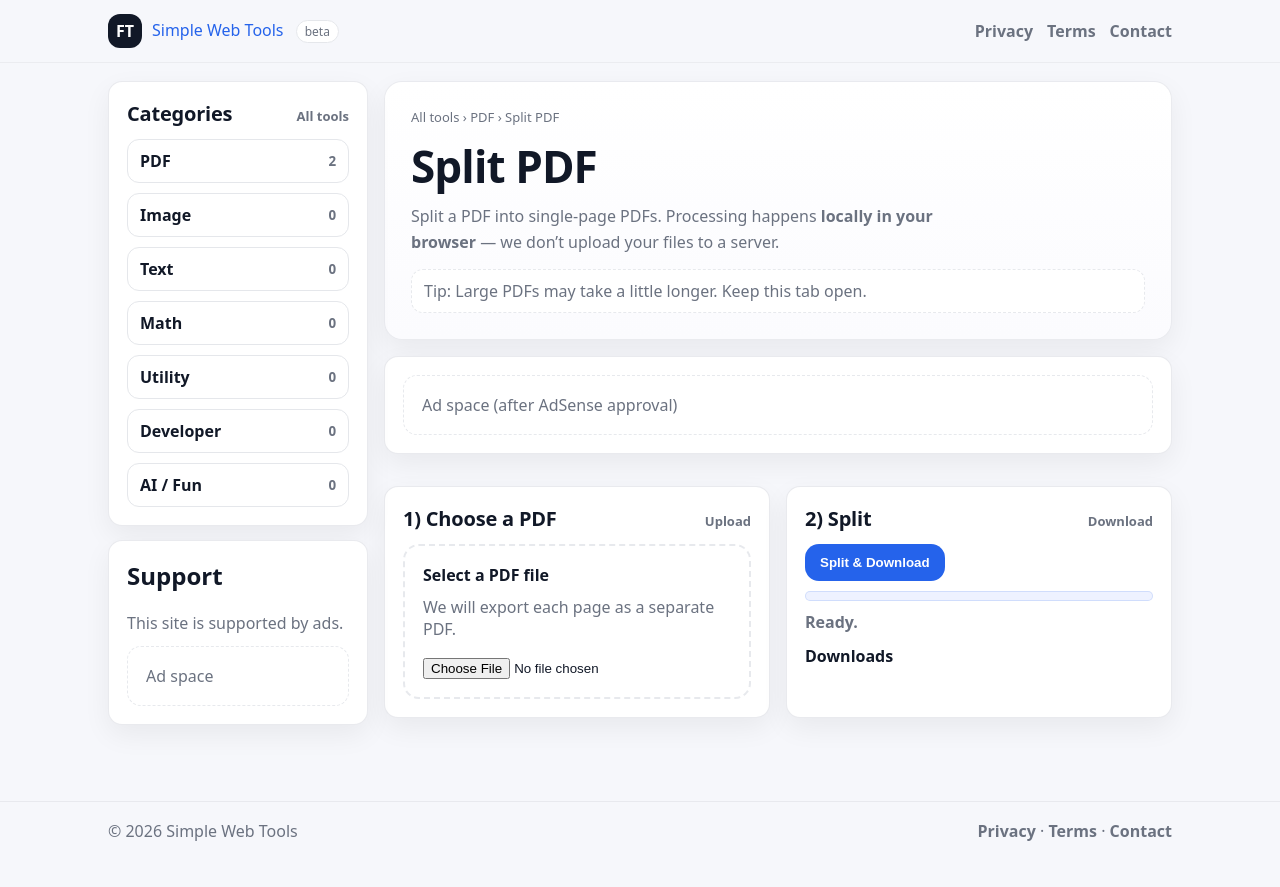
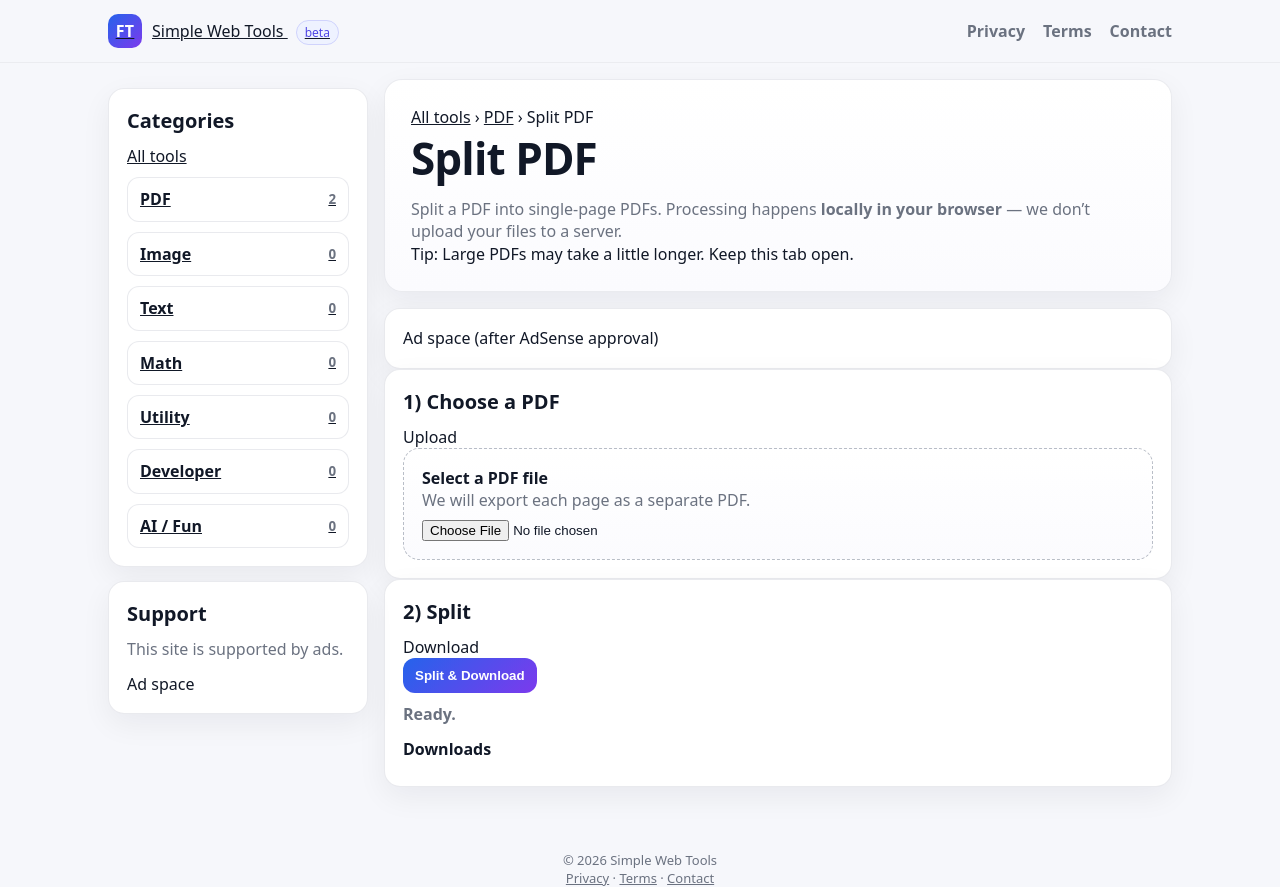
Before and after one commit to Rychee-work/simple-web-tools, a plain HTML site: page pdf/split/index.html in a window 1280 px wide. Drawn offline with Linux system fonts and the light colour scheme; a script that the page names is missing.

Commit message:
Change css

```diff
--- a/assets/css/styles.css
+++ b/assets/css/styles.css
@@ -3,37 +3,30 @@
   --card:#ffffff;
   --text:#111827;
   --muted:#6b7280;
-  --border:#e5e7eb;
-  --accent:#2563eb;
-  --radius:14px;
-  --shadow:0 10px 28px rgba(0,0,0,.06);
+  --brand:#2563eb;
+  --brand-2:#7c3aed;
+  --border:rgba(229,231,235,.85);
+  --radius:16px;
+  --shadow: 0 10px 30px rgba(17,24,39,.06);
 }
-
 *{box-sizing:border-box}
 html,body{height:100%}
 body{
   margin:0;
-  font-family:system-ui,-apple-system,BlinkMacSystemFont,"Segoe UI",Roboto,"Helvetica Neue",Arial,"Noto Sans",sans-serif;
+  font-family: ui-sans-serif, system-ui, -apple-system, Segoe UI, Roboto, Helvetica, Arial, "Apple Color Emoji","Segoe UI Emoji";
   background:var(--bg);
   color:var(--text);
+  line-height:1.4;
 }
-
-a{color:var(--accent);text-decoration:none}
-a:hover{text-decoration:underline}
-
-.container{
-  max-width:1100px;
-  margin:0 auto;
-  padding:18px 18px 46px;
-}
+a{color:inherit}
 
 /* Header */
 .header{
   position:sticky;
   top:0;
-  z-index:50;
-  background:rgba(246,247,251,.86);
-  backdrop-filter:saturate(1.2) blur(10px);
+  z-index:10;
+  background:rgba(246,247,251,.85);
+  backdrop-filter: blur(10px);
   border-bottom:1px solid rgba(229,231,235,.7);
 }
 .header-inner{
@@ -49,37 +42,40 @@ a:hover{text-decoration:underline}
   display:flex;
   align-items:center;
   gap:10px;
-  min-width:190px;
 }
 .logo{
-  width:34px;height:34px;
-  border-radius:12px;
+  width:34px;
+  height:34px;
+  border-radius:10px;
   display:grid;
   place-items:center;
+  background:linear-gradient(135deg,var(--brand),var(--brand-2));
+  color:white;
   font-weight:800;
-  color:#fff;
-  background:var(--text);
+  letter-spacing:.02em;
+}
+.brand a{
+  color:var(--brand);
+  text-decoration:none;
+  font-weight:800;
 }
 .badge{
-  display:inline-block;
+  font-size:12px;
+  padding:3px 8px;
+  border-radius:999px;
+  background:#eef2ff;
+  color:#4f46e5;
   margin-left:8px;
-  font-size:12px;
-  padding:2px 8px;
-  border-radius:999px;
-  border:1px solid var(--border);
-  color:var(--muted);
-  background:#fff;
+  border:1px solid rgba(99,102,241,.22);
 }
 .nav{
   display:flex;
-  gap:14px;
-  align-items:center;
-  flex-wrap:wrap;
-  justify-content:flex-end;
+  gap:18px;
+  color:var(--muted);
+  font-weight:600;
 }
 .nav a{
-  color:var(--muted);
-  font-weight:600;
+  color:inherit;
   text-decoration:none;
 }
 .nav a:hover{color:var(--text)}
@@ -93,12 +89,20 @@ a:hover{text-decoration:underline}
 }
 @media (max-width: 900px){
   .layout{grid-template-columns:1fr}
+  /* On narrow screens, disable sticky sidebar to avoid it staying on-screen */
+  .sidebar{position:static; top:auto}
 }
 
 .sidebar{
   position: sticky;
   top: 88px; /* header height */
 }
+
+@media (max-height: 700px){
+  /* Also disable sticky when viewport height is small */
+  .sidebar{position:static; top:auto}
+}
+
 .main{min-width:0}
 
 .cat-list{
@@ -131,6 +135,15 @@ a:hover{text-decoration:underline}
   box-shadow:var(--shadow);
   padding:18px;
 }
+.card h2{
+  margin:0 0 10px;
+  font-size:20px;
+}
+.card h3{
+  margin:0 0 10px;
+  font-size:18px;
+}
+
 .hero{
   padding:26px;
   border-radius:18px;
@@ -146,152 +159,139 @@ a:hover{text-decoration:underline}
 .hero p{
   margin:0;
   color:var(--muted);
-  line-height:1.6;
-  max-width:62ch;
-}
-.note{
-  margin-top:14px;
-  padding:10px 12px;
-  border-radius:12px;
-  border:1px dashed rgba(229,231,235,.9);
-  color:var(--muted);
-  background:#fff;
+  font-size:16px;
 }
 
-.section-title{
-  display:flex;
-  align-items:baseline;
-  justify-content:space-between;
-  gap:10px;
-  margin-bottom:12px;
-}
-.section-title h2{
-  margin:0;
-  font-size:20px;
-  letter-spacing:-.01em;
-}
-.hint{
-  color:var(--muted);
-  font-weight:700;
-  font-size:13px;
-}
-
-.grid{
-  margin-top:16px;
-  display:grid;
-  gap:16px;
-}
-.tool-list{
+.tools-grid{
   display:grid;
   gap:12px;
+  margin-top:14px;
 }
 .tool{
   display:flex;
-  align-items:center;
+  align-items:flex-start;
   justify-content:space-between;
   gap:12px;
   padding:14px;
   border-radius:14px;
   border:1px solid var(--border);
   background:#fff;
+  text-decoration:none;
 }
-.tool .left{min-width:0}
-.name{
-  margin:0;
-  font-weight:900;
+.tool:hover{background:#f9fafb}
+.tool .meta{
+  display:flex;
+  flex-direction:column;
+  gap:2px;
 }
-.desc{
-  margin:6px 0 0;
+.tool strong{font-size:16px}
+.tool span{
   color:var(--muted);
-  line-height:1.4;
+  font-size:13px;
+}
+.pill{
+  font-size:12px;
+  padding:4px 10px;
+  border-radius:999px;
+  border:1px solid rgba(99,102,241,.2);
+  background:#eef2ff;
+  color:#4f46e5;
+  font-weight:700;
+  white-space:nowrap;
 }
 
-.btn{
-  display:inline-flex;
-  align-items:center;
-  justify-content:center;
-  color:var(--text);
-  text-decoration:none;
-  font-weight:800;
-  padding:10px 14px;
-  border-radius:14px;
-  border:1px solid var(--border);
-  background:#fff;
-  white-space:nowrap;
-}
-.btn:hover{text-decoration:none}
-.btn.primary{
-  background:var(--accent);
-  color:#fff;
-  border-color:transparent;
-}
-.btn.primary:hover{filter:brightness(.98)}
-.btn.disabled{
-  opacity:.6;
-  pointer-events:none;
+/* Content wrappers */
+.container{
+  max-width:1100px;
+  margin:0 auto;
+  padding:16px 18px 40px;
 }
 
-.ad-slot{
-  border:1px dashed rgba(229,231,235,.9);
-  border-radius:14px;
-  padding:18px;
+/* Tool page */
+.tool-title{
+  display:flex;
+  align-items:flex-end;
+  justify-content:space-between;
+  gap:10px;
+  margin:0 0 10px;
+}
+.tool-title h1{
+  margin:0;
+  font-size:28px;
+}
+.tool-title .hint{
   color:var(--muted);
-  background:#fff;
+  font-size:13px;
 }
-
-/* Tool page widgets */
 .drop{
-  border:2px dashed rgba(229,231,235,.9);
+  border:1px dashed rgba(156,163,175,.7);
   border-radius:16px;
   padding:18px;
-  background:#fff;
+  background:linear-gradient(180deg,#fff 0%, #fbfbfe 100%);
 }
-.kv{
-  display:grid;
-  gap:10px;
-}
+.drop input[type=file]{width:100%}
 .row{
   display:flex;
   gap:10px;
   flex-wrap:wrap;
-  align-items:center;
+  margin-top:12px;
+}
+.btn{
+  appearance:none;
+  border:1px solid rgba(99,102,241,.25);
+  background:linear-gradient(135deg, rgba(37,99,235,.10), rgba(124,58,237,.08));
+  color:var(--text);
+  padding:10px 12px;
+  border-radius:12px;
+  font-weight:800;
+  cursor:pointer;
+}
+.btn:hover{filter:brightness(0.98)}
+.btn.primary{
+  background:linear-gradient(135deg,var(--brand),var(--brand-2));
+  border:0;
+  color:#fff;
+}
+.btn:disabled{
+  opacity:.45;
+  cursor:not-allowed;
+}
+.out{
+  margin-top:12px;
+  display:none;
+}
+.out.show{display:block}
+.notice{
+  font-size:13px;
+  color:var(--muted);
+}
+.small{
+  font-size:12px;
+  color:var(--muted);
 }
 
-.progress{
-  height:10px;
-  background:#eef2ff;
-  border-radius:999px;
-  overflow:hidden;
-  margin-top:10px;
-  border:1px solid rgba(37,99,235,.15);
-}
-.progress > div{
-  height:100%;
-  width:0%;
-  background:var(--accent);
+/* Ad box */
+.adbox{
+  border:1px dashed rgba(156,163,175,.65);
+  border-radius:14px;
+  padding:14px;
+  background:#fff;
+  color:var(--muted);
+  font-size:13px;
 }
 
 /* Footer */
 .footer{
-  border-top:1px solid rgba(229,231,235,.8);
-  margin-top:30px;
-  background:transparent;
+  margin-top:24px;
+  color:var(--muted);
+  font-size:13px;
+  text-align:center;
 }
-.footer-inner{
-  max-width:1100px;
-  margin:0 auto;
-  padding:18px 18px 26px;
-  display:flex;
-  justify-content:space-between;
-  align-items:center;
-  gap:12px;
-  color:var(--muted);
-  flex-wrap:wrap;
+
+/* Mobile tweaks */
+@media (max-width: 540px){
+  .hero h1{font-size:34px}
+  .nav{gap:12px;font-size:14px}
+  .header-inner{padding:12px 12px}
+  .container{padding:14px 12px 36px}
 }
-.footer a{color:var(--muted);font-weight:700}
-.footer a:hover{color:var(--text)}
-
-
-.breadcrumbs{font-size:13px;color:var(--muted);margin-bottom:10px;}
-.breadcrumbs a{color:inherit;text-decoration:none;}
-.breadcrumbs a:hover{text-decoration:underline;}
```
